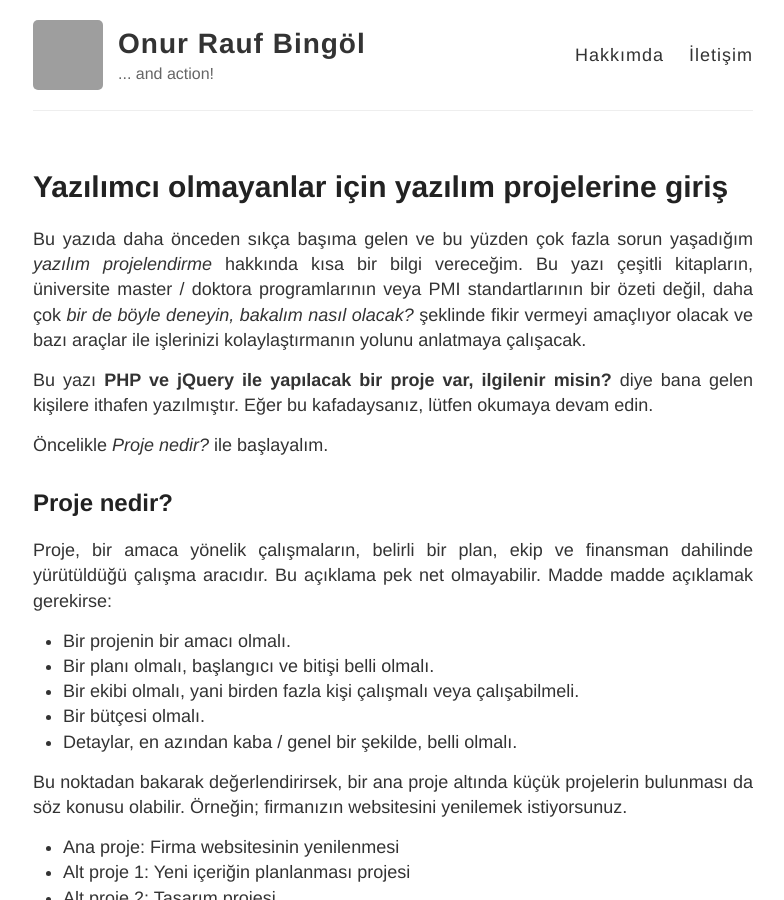
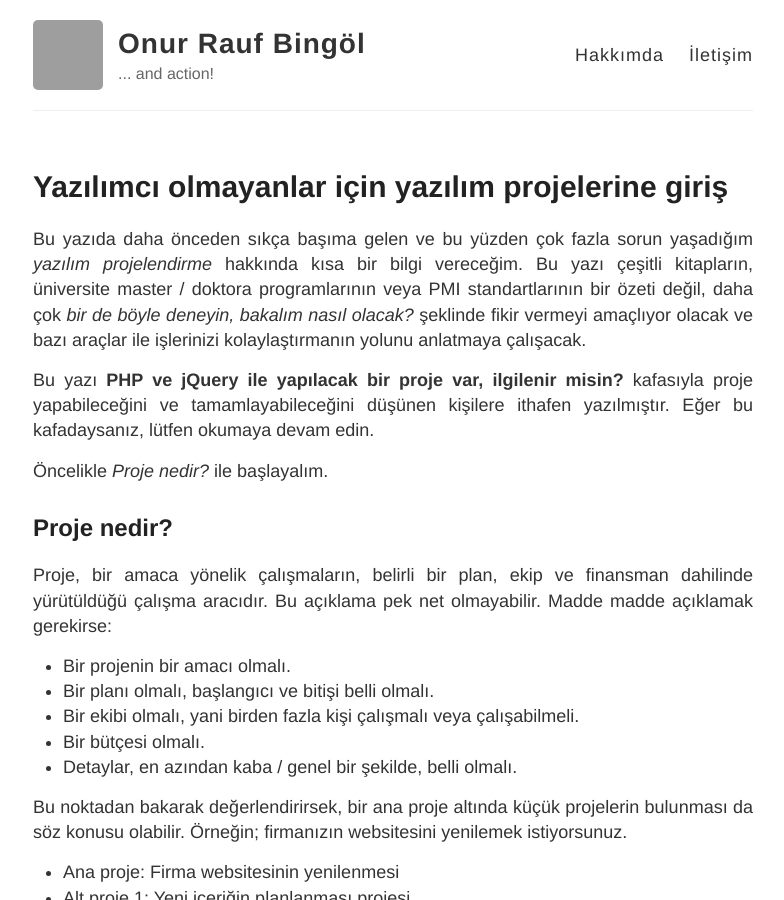
Before and after one commit to orbingol/orbingol.github.io, a Jekyll site: the page built from _posts/2015-03-30-yazilimci-olmayanlar-icin-yazilim-projelerine-giris.md, in a window 1280 px wide and 900 px high. Shown: the whole window, without its empty margins (247-1031 px from the left). Built offline with Jekyll 4.4.1, drawn with Linux system fonts in a browser that asks for light colours; Markdown is read by kramdown in place of the engine named in the settings; comment, search, counter and statistics services are not loaded; grey boxes are pictures that could not be loaded.

Commit message:
Fixed the heavy loaded wording issue. Too itchy!!

```diff
--- a/_posts/2015-03-30-yazilimci-olmayanlar-icin-yazilim-projelerine-giris.md
+++ b/_posts/2015-03-30-yazilimci-olmayanlar-icin-yazilim-projelerine-giris.md
@@ -10,7 +10,7 @@ categories:
 
 Bu yazıda daha önceden sıkça başıma gelen ve bu yüzden çok fazla sorun yaşadığım *yazılım projelendirme* hakkında kısa bir bilgi vereceğim. Bu yazı çeşitli kitapların, üniversite master / doktora programlarının veya PMI standartlarının bir özeti değil, daha çok *bir de böyle deneyin, bakalım nasıl olacak?* şeklinde fikir vermeyi amaçlıyor olacak ve bazı araçlar ile işlerinizi kolaylaştırmanın yolunu anlatmaya çalışacak.
 
-Bu yazı **PHP ve jQuery ile yapılacak bir proje var, ilgilenir misin?** diye bana gelen kişilere ithafen yazılmıştır. Eğer bu kafadaysanız, lütfen okumaya devam edin.
+Bu yazı **PHP ve jQuery ile yapılacak bir proje var, ilgilenir misin?** kafasıyla proje yapabileceğini ve tamamlayabileceğini düşünen kişilere ithafen yazılmıştır. Eğer bu kafadaysanız, lütfen okumaya devam edin.
 
 Öncelikle *Proje nedir?* ile başlayalım.
 
```
